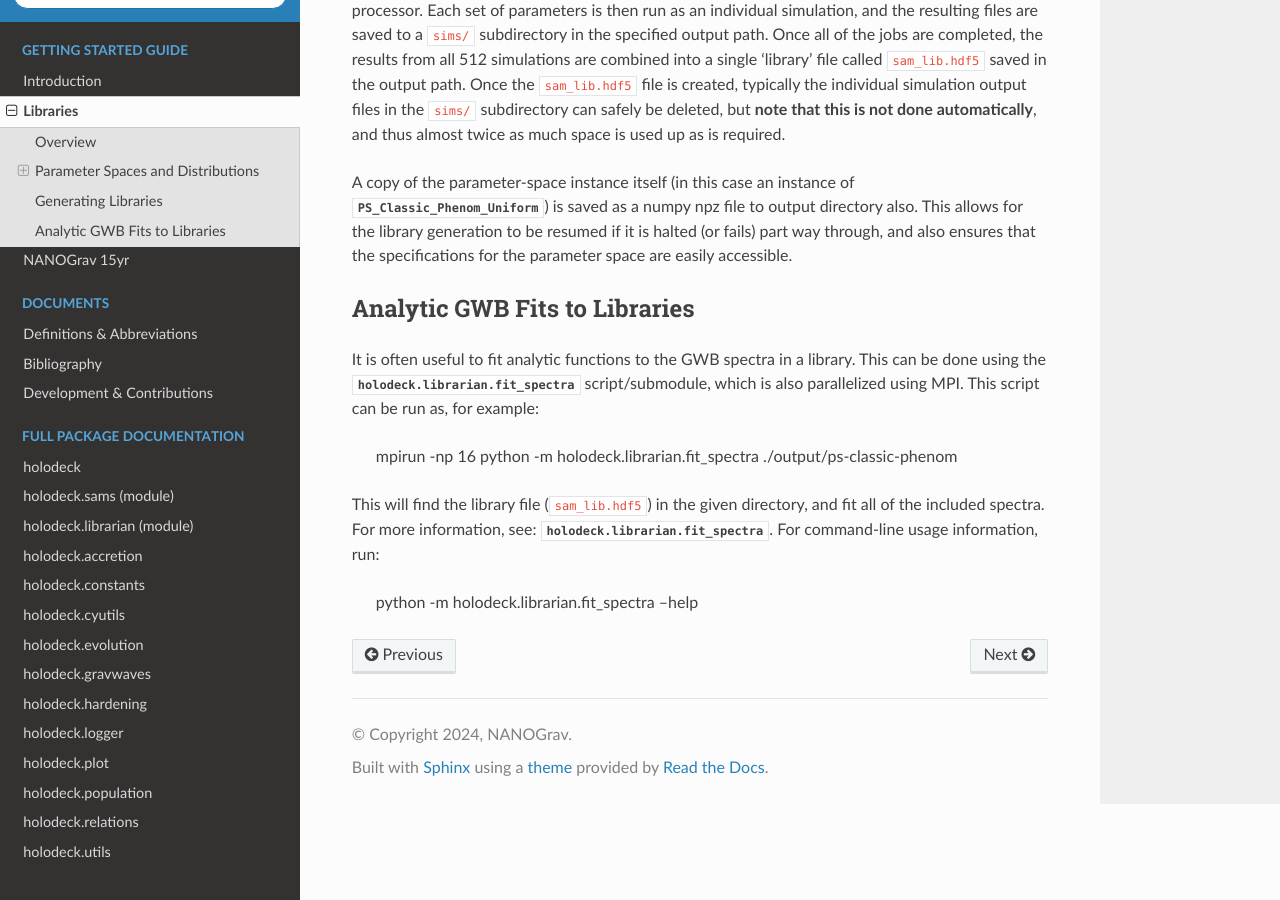
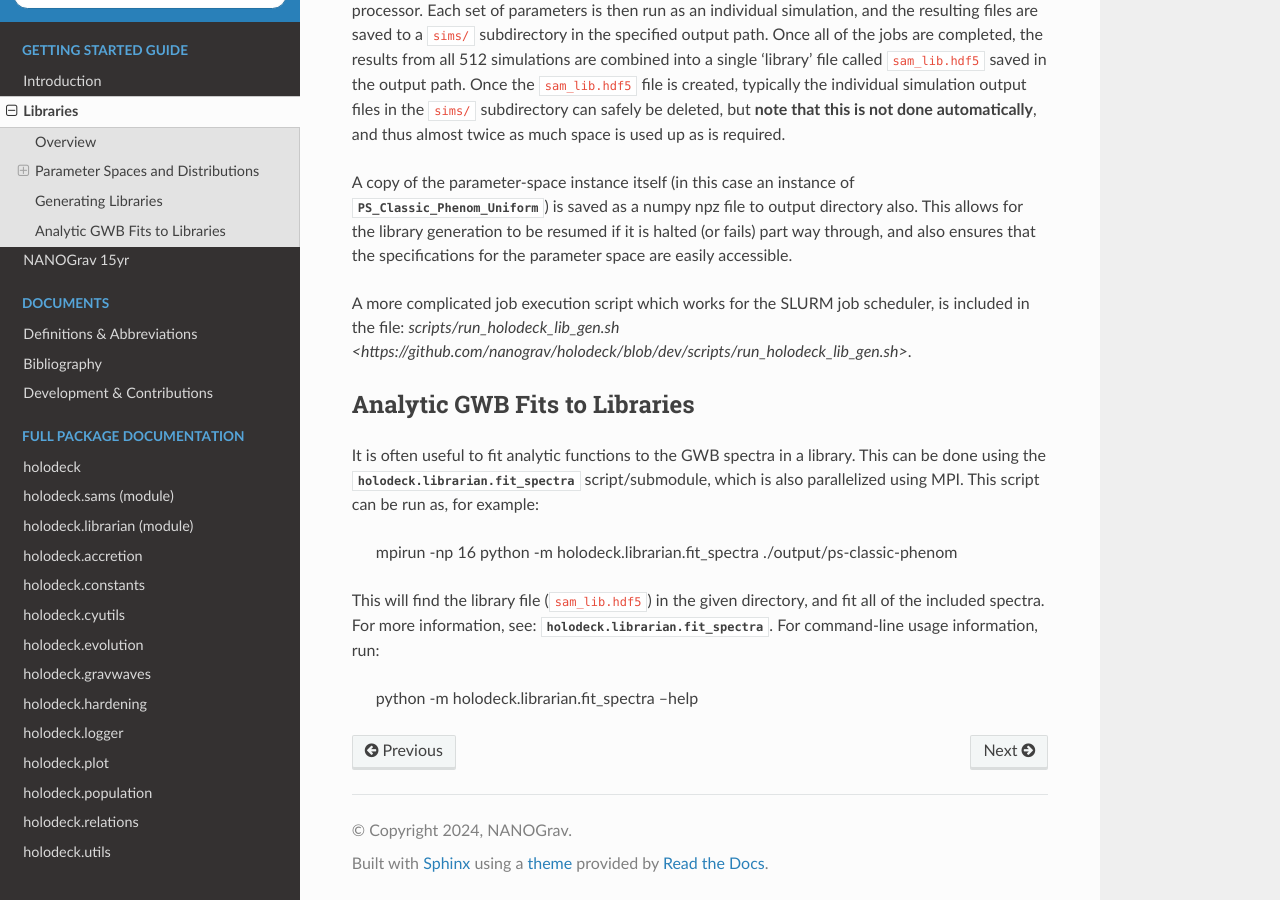
Before and after one commit to nanograv/holodeck, a Sphinx documentation site: the page built from docs/source/getting_started/libraries.rst, in a window 1280 px wide and 900 px high, scrolled down 3170 px. Built offline with Sphinx 7.4.7 and the Read the Docs theme 2.0.0, drawn with Linux system fonts in a browser that asks for light colours; pages that are not in the unit, such as notebooks, are missing from menus.

Commit message:
DOCS: add link to gen lib job script in libraries docs

```diff
--- a/docs/source/getting_started/libraries.rst
+++ b/docs/source/getting_started/libraries.rst
@@ -69,6 +69,8 @@ In the preceding example, a :py:class:`holodeck.librarian.param_spaces_classic.P
 
 A copy of the parameter-space instance itself (in this case an instance of :py:class:`~holodeck.librarian.param_spaces_classic.PS_Classic_Phenom_Uniform`) is saved as a numpy npz file to output directory also.  This allows for the library generation to be resumed if it is halted (or fails) part way through, and also ensures that the specifications for the parameter space are easily accessible.
 
+A more complicated job execution script which works for the SLURM job scheduler, is included in the file: `scripts/run_holodeck_lib_gen.sh <https://github.com/nanograv/holodeck/blob/dev/scripts/run_holodeck_lib_gen.sh>`.
+
 
 Analytic GWB Fits to Libraries
 ==============================
```
